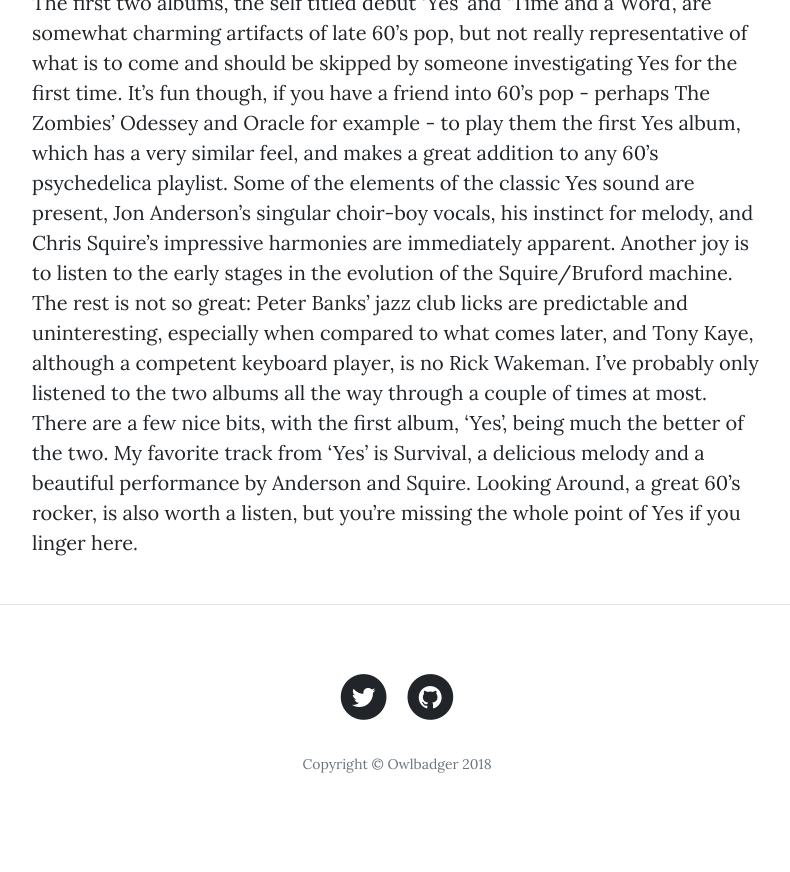
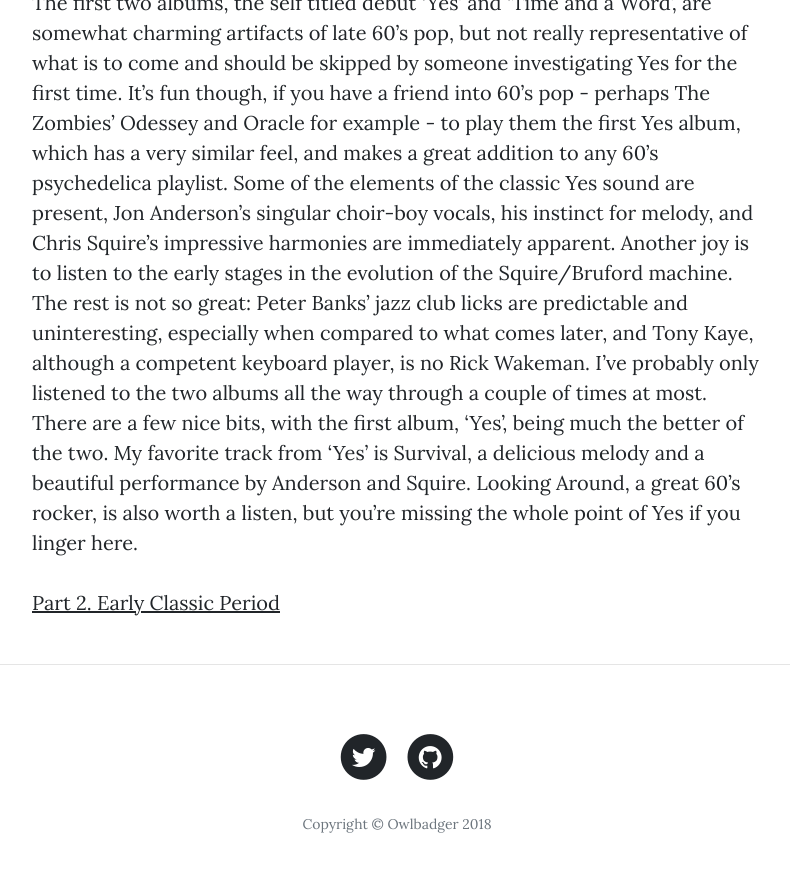
Before and after one commit to mikehadlow/owlbadger, a Jekyll site: the page built from docs/_posts/2019-10-19-yes-1.md, in a window 1280 px wide and 900 px high, scrolled down 3459 px. Shown: the top 872 px of the window, without its empty margins (243-1033 px from the left). Built offline with Jekyll 4.4.1, drawn with Linux system fonts in a browser that asks for light colours; before the commit the page ends 4299 px from its top, so only the background shows below that.

Commit message:
Update 2019-10-19-yes-1.md

```diff
--- a/docs/_posts/2019-10-19-yes-1.md
+++ b/docs/_posts/2019-10-19-yes-1.md
@@ -28,3 +28,5 @@
 This established the five piece, vocals, bass, guitar, keyboards and drums line-up that would stay more or less constant throughout the band’s history even while the membership changed drastically.
 
 The first two albums, the self titled debut ‘Yes’ and ‘Time and a Word’, are somewhat charming artifacts of late 60’s pop, but not really representative of what is to come and should be skipped by someone investigating Yes for the first time. It’s fun though, if you have a friend into 60’s pop - perhaps The Zombies’ Odessey and Oracle for example - to play them the first Yes album, which has a very similar feel, and makes a great addition to any 60’s psychedelica playlist. Some of the elements of the classic Yes sound are present, Jon Anderson’s singular choir-boy vocals, his instinct for melody, and Chris Squire’s impressive harmonies are immediately apparent. Another joy is to listen to the early stages in the evolution of the Squire/Bruford machine. The rest is not so great: Peter Banks’ jazz club licks are predictable and uninteresting, especially when compared to what comes later, and Tony Kaye, although a competent keyboard player, is no Rick Wakeman. I’ve probably only listened to the two albums all the way through a couple of times at most. There are a few nice bits, with the first album, ‘Yes’, being much the better of the two. My favorite track from ‘Yes’ is Survival, a delicious melody and a beautiful performance by Anderson and Squire. Looking Around, a great 60’s rocker, is also worth a listen, but you’re missing the whole point of Yes if you linger here.
+
+[Part 2. Early Classic Period]({% post_url 2019-10-31-yes-2 %})
```
